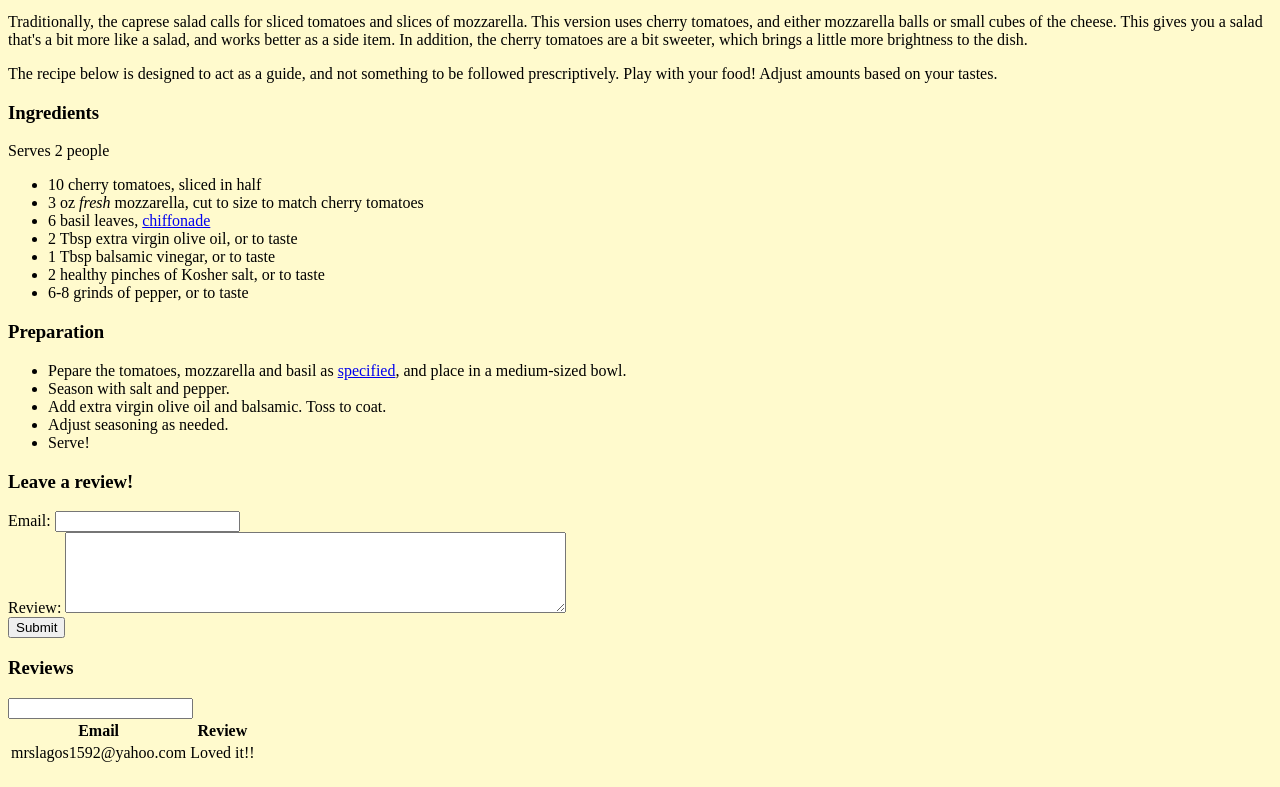
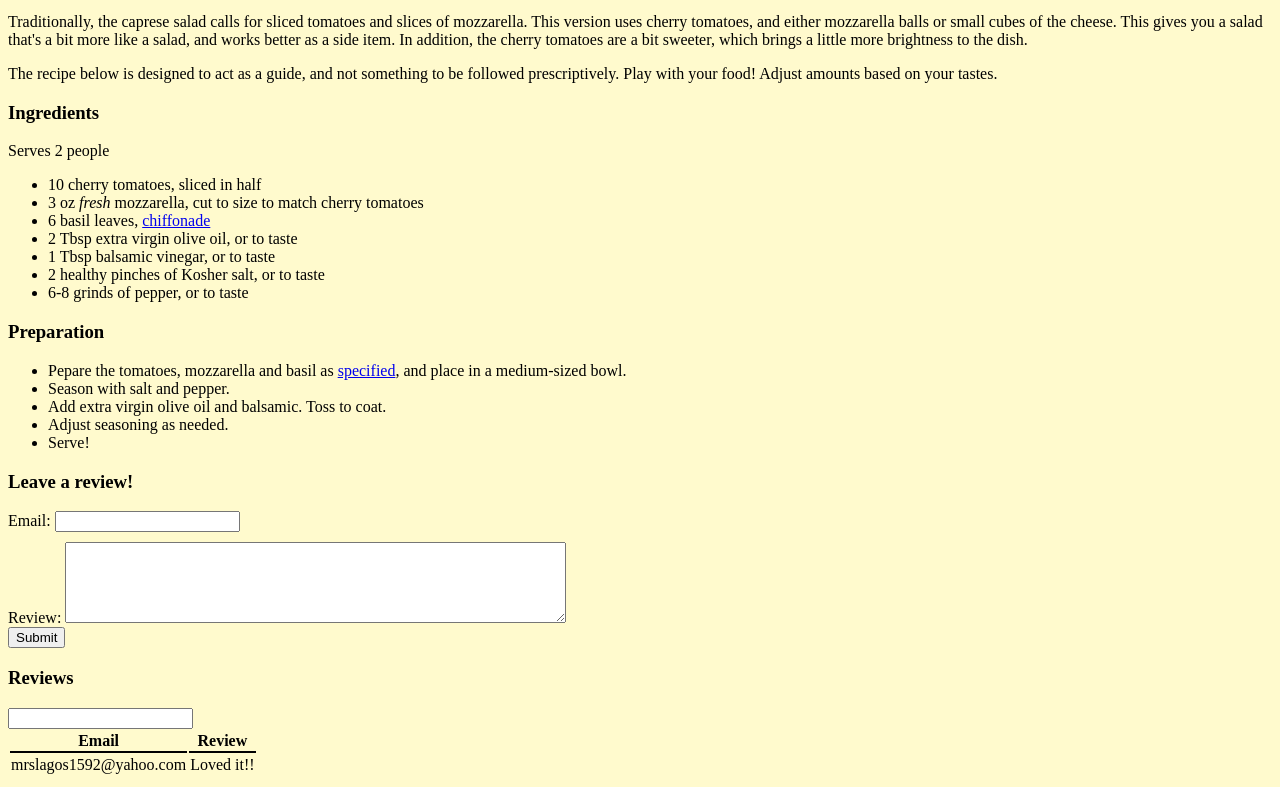
Before and after one commit to lehl-travis/group-project-1, a plain HTML site: page index.html in a window 1280 px wide. Shown: the part 75-862 px from the top of the page. Drawn offline with Linux system fonts and the light colour scheme.

Commit message:
added margins between input

```diff
--- a/assets/css/style.css
+++ b/assets/css/style.css
@@ -33,3 +33,18 @@ figure {
 #contact-section {
   background-color: #f0ead6;
 }
+
+/* input styles */
+#email {
+  margin-bottom: 10px;
+}
+
+/* review styles */
+#email-heading {
+  border-bottom: 2px solid black;
+  margin-right: 100px;
+}
+
+#review-heading {
+  border-bottom: 2px solid black;
+}
--- a/index.html
+++ b/index.html
@@ -75,8 +75,8 @@
             <table>
                 <thead>
                     <tr>
-                        <th>Email</th>
-                        <th>Review</th>
+                        <th id="email-heading"> Email</th>
+                        <th id="review-heading">Review</th>
                     </tr>
                 </thead>
                 <tbody>
```
